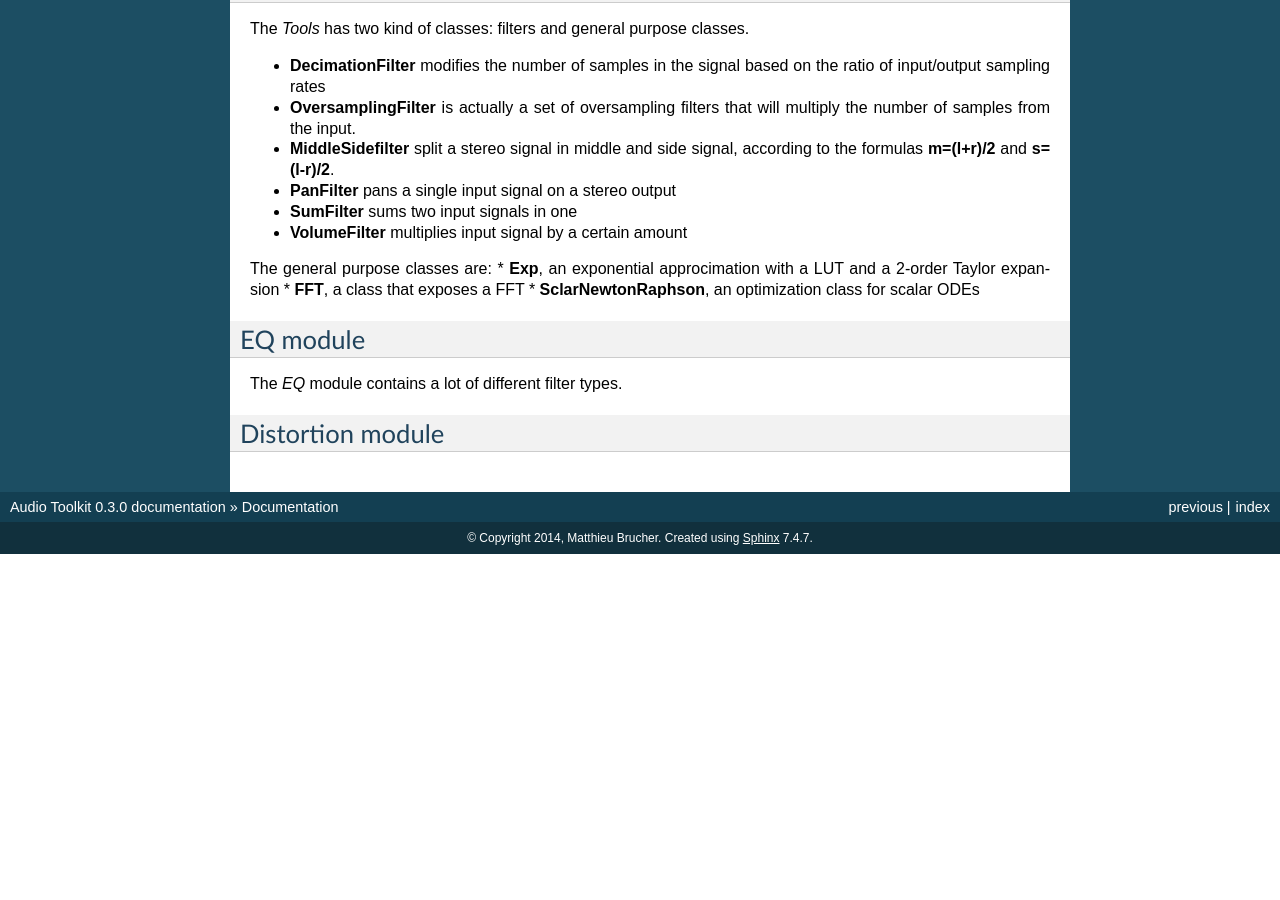
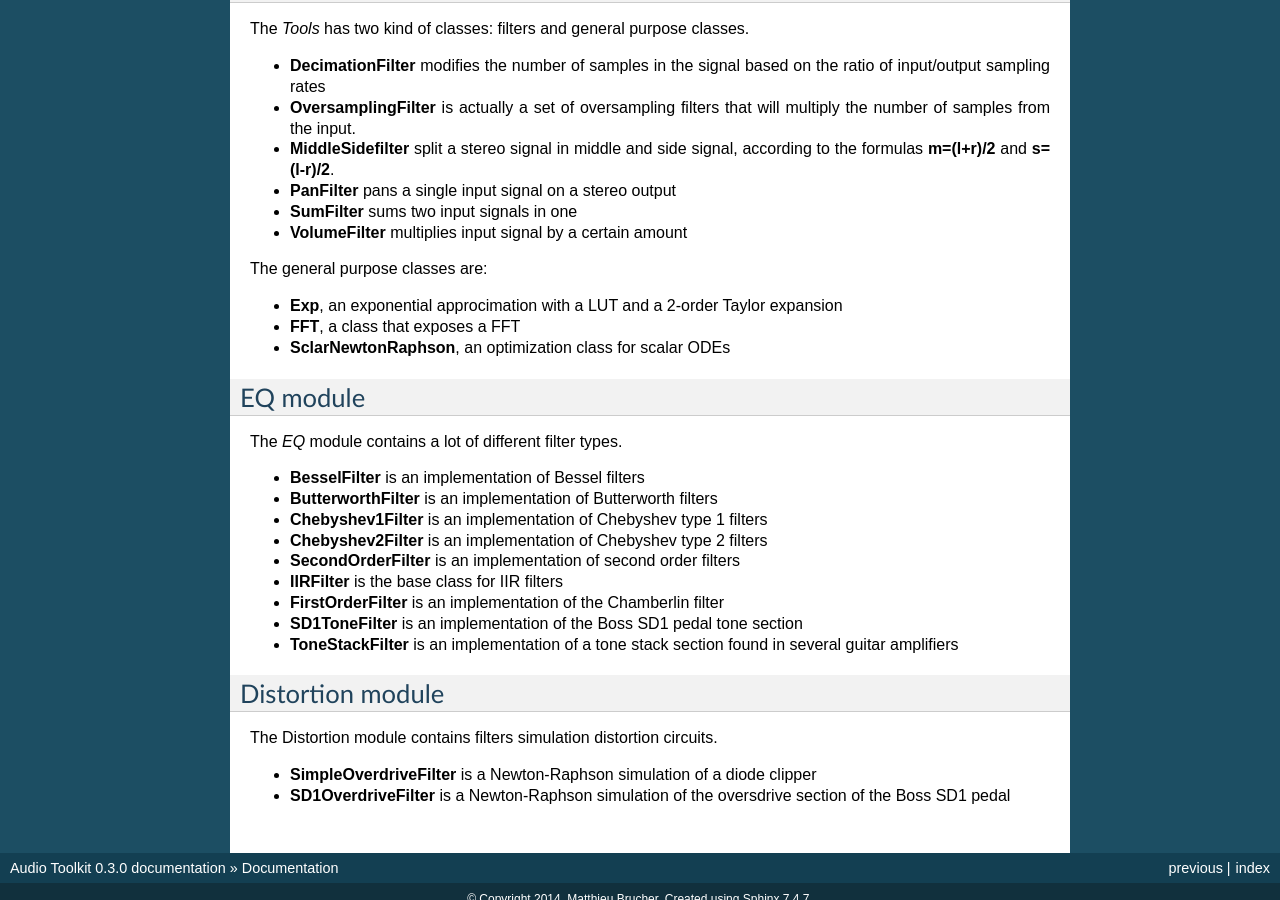
Before and after one commit to mbrucher/AudioTK, a Sphinx documentation site: the page built from doc/source/documentation.rst, in a window 1280 px wide and 900 px high, scrolled down 819 px. Built offline with Sphinx 7.4.7, drawn with Linux system fonts in a browser that asks for light colours; before the commit the page ends 1373 px from its top, so only the background shows below that.

Commit message:
Finished documentation

```diff
--- a/doc/source/documentation.rst
+++ b/doc/source/documentation.rst
@@ -51,6 +51,7 @@ The *Tools* has two kind of classes: filters and general purpose classes.
 * **VolumeFilter** multiplies input signal by a certain amount
 
 The general purpose classes are:
+
 * **Exp**, an exponential approcimation with a LUT and a 2-order Taylor expansion
 * **FFT**, a class that exposes a FFT
 * **SclarNewtonRaphson**, an optimization class for scalar ODEs
@@ -60,7 +61,20 @@ EQ module
 
 The *EQ* module contains a lot of different filter types.
 
-
+* **BesselFilter** is an implementation of Bessel filters
+* **ButterworthFilter** is an implementation of Butterworth filters
+* **Chebyshev1Filter** is an implementation of Chebyshev type 1 filters
+* **Chebyshev2Filter** is an implementation of Chebyshev type 2 filters
+* **SecondOrderFilter** is an implementation of second order filters
+* **IIRFilter** is the base class for IIR filters
+* **FirstOrderFilter** is an implementation of the Chamberlin filter
+* **SD1ToneFilter** is an implementation of the Boss SD1 pedal tone section
+* **ToneStackFilter** is an implementation of a tone stack section found in several guitar amplifiers
 
 Distortion module
 #################
+
+The Distortion module contains filters simulation distortion circuits.
+
+* **SimpleOverdriveFilter** is a Newton-Raphson simulation of a diode clipper
+* **SD1OverdriveFilter** is a Newton-Raphson simulation of the oversdrive section of the Boss SD1 pedal
```
